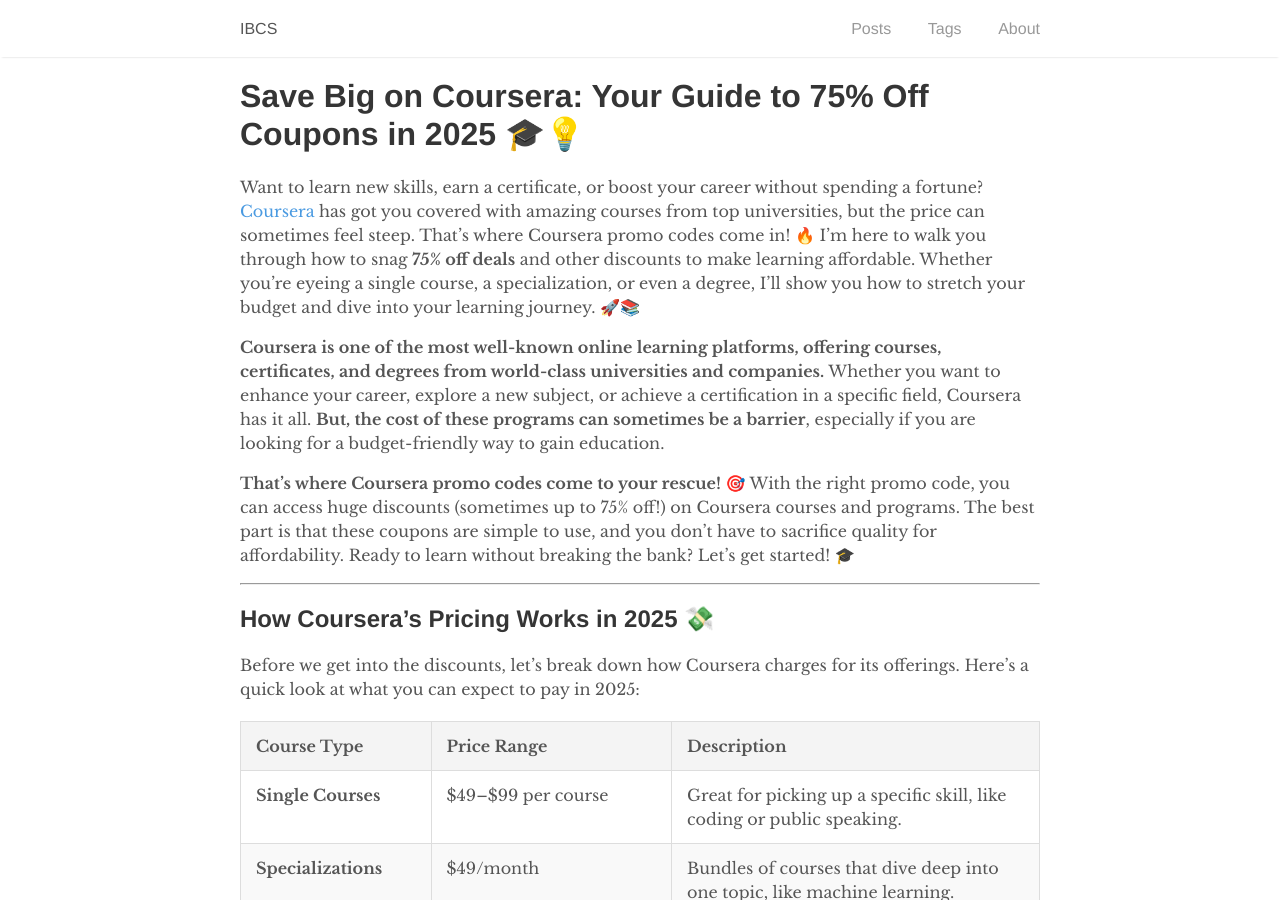
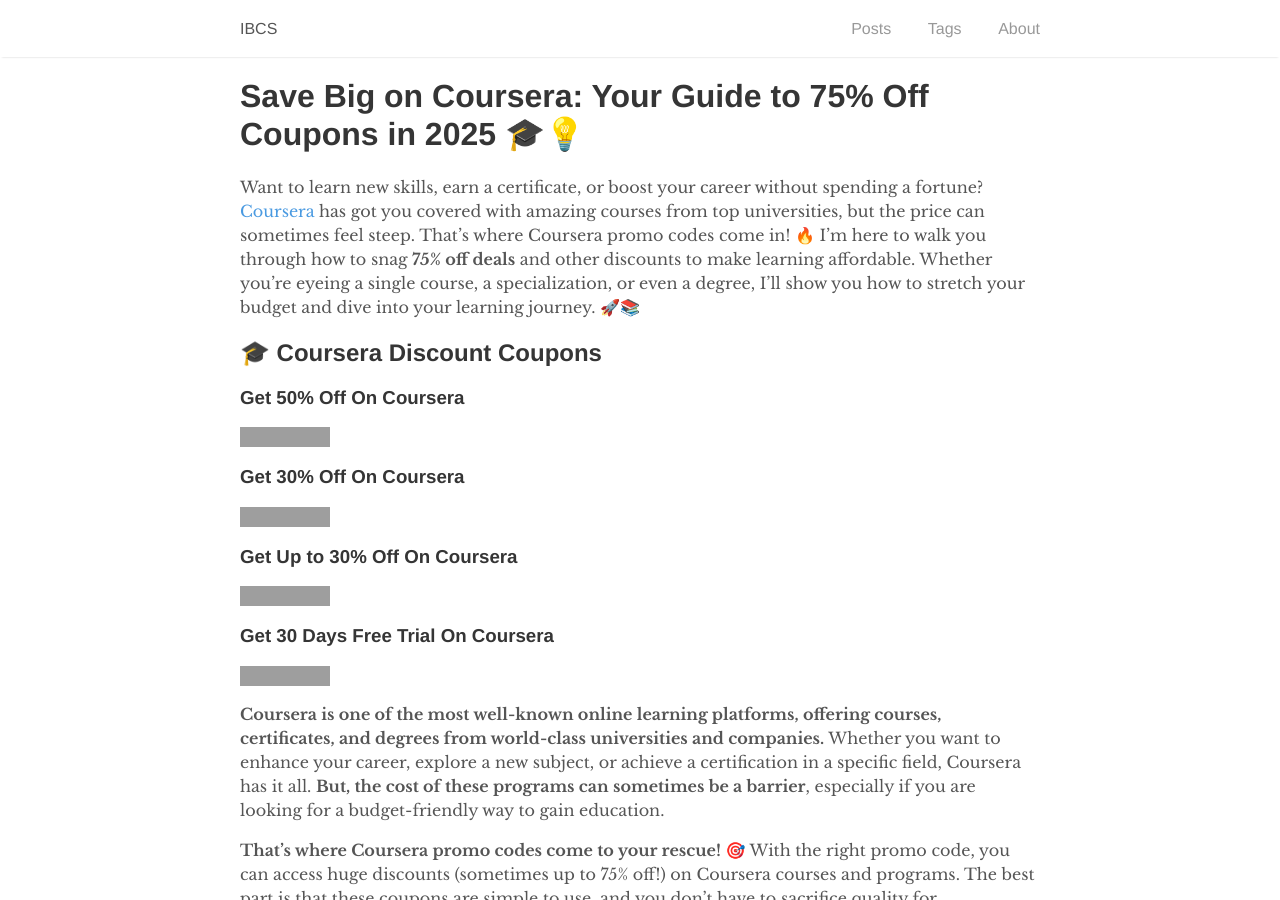
Before and after one commit to rankloud/ibcs, a Jekyll site: the page built from wp/coursera-coupon-codes.md, in a window 1280 px wide and 900 px high. Built offline with Jekyll 4.4.1, drawn with Linux system fonts in a browser that asks for light colours; grey boxes are pictures that could not be loaded.

Commit message:
added coupons

```diff
--- a/wp/coursera-coupon-codes.md
+++ b/wp/coursera-coupon-codes.md
@@ -11,6 +11,21 @@
 # Save Big on Coursera: Your Guide to 75% Off Coupons in 2025 🎓💡
 
 Want to learn new skills, earn a certificate, or boost your career without spending a fortune? [Coursera](https://www.coursera.org/) has got you covered with amazing courses from top universities, but the price can sometimes feel steep. That’s where Coursera promo codes come in! 🔥 I’m here to walk you through how to snag **75% off deals** and other discounts to make learning affordable. Whether you’re eyeing a single course, a specialization, or even a degree, I’ll show you how to stretch your budget and dive into your learning journey. 🚀📚
+
+## 🎓 Coursera Discount Coupons
+
+### Get 50% Off On Coursera
+[![Claim 50% Off](https://img.shields.io/badge/Claim-50%25%20Off-brightgreen?style=for-the-badge&logo=coursera)](https://www.bloggersideas.com/recommended/coursera/)
+
+### Get 30% Off On Coursera
+[![Claim 30% Off](https://img.shields.io/badge/Claim-30%25%20Off-blue?style=for-the-badge&logo=coursera)](https://www.bloggersideas.com/recommended/coursera/)
+
+### Get Up to 30% Off On Coursera
+[![Claim Up to 30% Off](https://img.shields.io/badge/Claim-Up%20to%2030%25%20Off-orange?style=for-the-badge&logo=coursera)](https://www.bloggersideas.com/recommended/coursera/)
+
+### Get 30 Days Free Trial On Coursera
+[![Start Free Trial](https://img.shields.io/badge/Start-30%20Days%20Free%20Trial-red?style=for-the-badge&logo=coursera)](https://www.bloggersideas.com/recommended/coursera/)
+
 
 **Coursera is one of the most well-known online learning platforms, offering courses, certificates, and degrees from world-class universities and companies.** Whether you want to enhance your career, explore a new subject, or achieve a certification in a specific field, Coursera has it all. **But, the cost of these programs can sometimes be a barrier**, especially if you are looking for a budget-friendly way to gain education.
 
```
